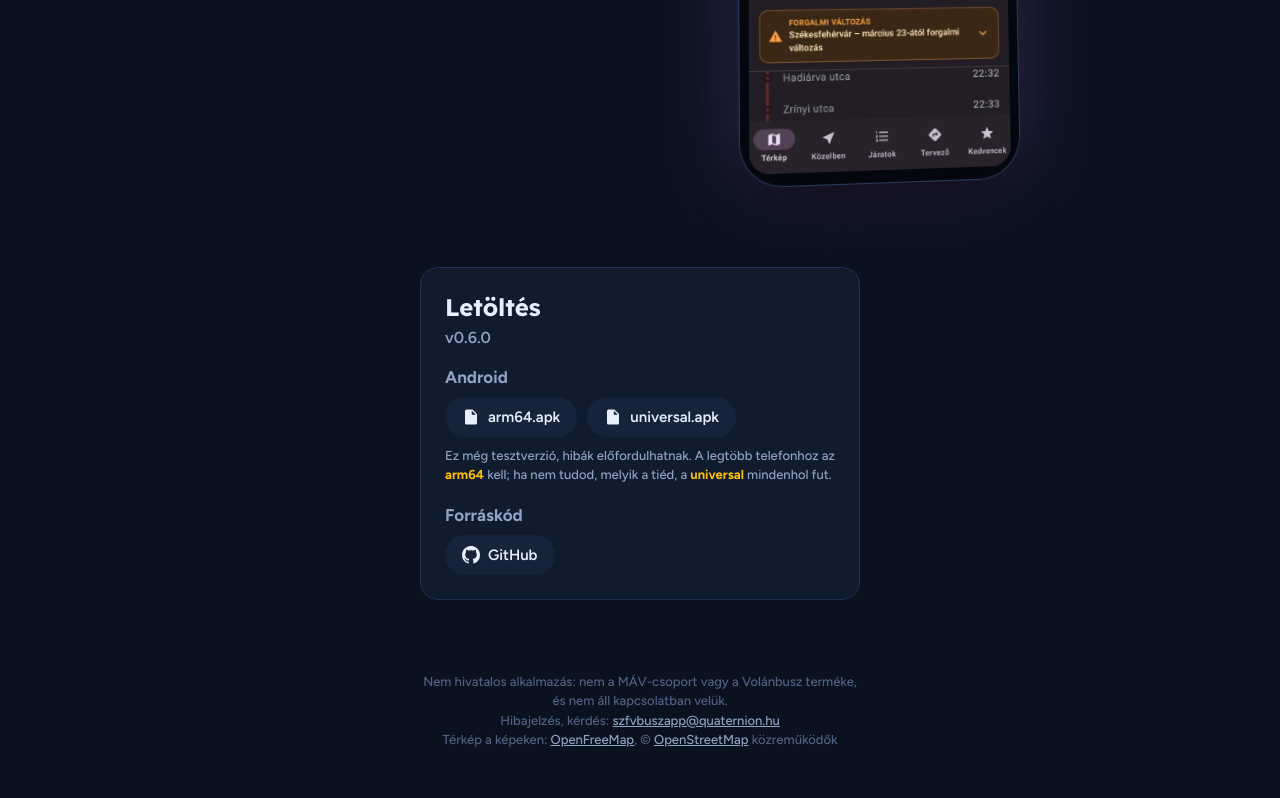
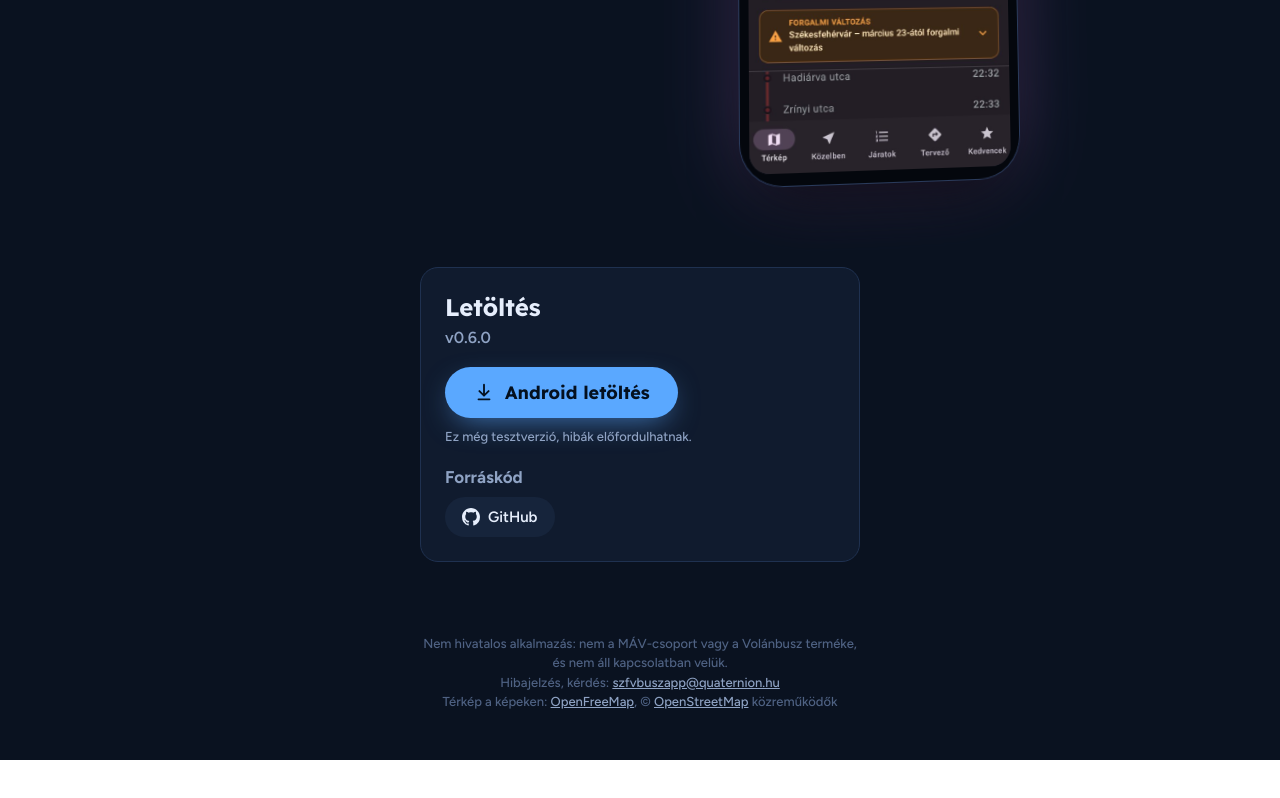
Before and after one commit to QuaternionDev/szfvbusz, a plain HTML site: page index.html in a window 1280 px wide. Shown: the part 3006-3804 px from the top of the page. After the commit the page ends 3766 px from the top, so only its background shows below. Drawn offline with Linux system fonts and the light colour scheme; no server answers.

Commit message:
Simplify downloads to a single Android button

```diff
--- a/index.html
+++ b/index.html
@@ -41,7 +41,7 @@
   h1, h2 { font-family: "Lexend", "Figtree", sans-serif; margin: 0; }
   .hero { width: 100%; max-width: 440px; text-align: center; }
 
-  /* Felső gomb, ami az oldal alján lévő letöltésekhez ugrik. */
+  /* Letöltés gomb: felül az oldal aljára ugrik, alul az APK-t tölti le. */
   .cta { margin-top: 28px; }
   .download-btn {
     display: inline-flex; align-items: center; gap: 10px;
@@ -92,7 +92,6 @@
   a.chip:hover { background: var(--chip-hover); border-color: var(--border); }
   a.chip:focus-visible { outline: 2px solid var(--accent); outline-offset: 2px; }
   .hint { color: var(--muted); font-size: 13px; margin: 10px 0 0; line-height: 1.45; }
-  .hint b { color: #ffc107; }
 
   /* Funkciók képernyőképekkel: felváltva balra és jobbra, mobilon egymás alatt. */
   .features { width: 100%; max-width: 900px; margin-top: 72px; }
@@ -275,19 +274,11 @@
     <div class="version" id="version">v0.6.0</div>
 
     <div class="section">
-      <h3>Android</h3>
-      <div class="chips">
-        <a class="chip" id="apk-arm64" href="https://github.com/QuaternionDev/szfvbusz/releases/download/v0.6.0/SzfvBusz-v0.6.0-arm64.apk">
-          <svg viewBox="0 0 24 24"><path d="M14 2H6a2 2 0 0 0-2 2v16a2 2 0 0 0 2 2h12a2 2 0 0 0 2-2V8l-6-6zm-1 7V3.5L18.5 9H13z"/></svg>
-          arm64.apk
-        </a>
-        <a class="chip" id="apk-universal" href="https://github.com/QuaternionDev/szfvbusz/releases/download/v0.6.0/SzfvBusz-v0.6.0-universal.apk">
-          <svg viewBox="0 0 24 24"><path d="M14 2H6a2 2 0 0 0-2 2v16a2 2 0 0 0 2 2h12a2 2 0 0 0 2-2V8l-6-6zm-1 7V3.5L18.5 9H13z"/></svg>
-          universal.apk
-        </a>
-      </div>
-      <p class="hint">Ez még tesztverzió, hibák előfordulhatnak. A legtöbb telefonhoz az <b>arm64</b> kell;
-        ha nem tudod, melyik a tiéd, a <b>universal</b> mindenhol fut.</p>
+      <a class="download-btn" id="apk-universal" href="https://github.com/QuaternionDev/szfvbusz/releases/download/v0.6.0/SzfvBusz-v0.6.0-universal.apk">
+        <svg viewBox="0 0 24 24" aria-hidden="true"><path d="M12 3a1 1 0 0 1 1 1v9.59l3.3-3.3a1 1 0 1 1 1.4 1.42l-5 5a1 1 0 0 1-1.4 0l-5-5a1 1 0 1 1 1.4-1.42l3.3 3.3V4a1 1 0 0 1 1-1zM5 20a1 1 0 0 1 1-1h12a1 1 0 1 1 0 2H6a1 1 0 0 1-1-1z"/></svg>
+        Android letöltés
+      </a>
+      <p class="hint">Ez még tesztverzió, hibák előfordulhatnak.</p>
     </div>
 
     <div class="section">
@@ -309,7 +300,7 @@
 </footer>
 
 <script>
-  // A legfrissebb kiadás verziója és APK-i a GitHubról; hiba esetén a fenti v0.6.0 marad.
+  // A legfrissebb kiadás verziója és universal APK-ja a GitHubról; hiba esetén a fenti v0.6.0 marad.
   fetch("https://api.github.com/repos/QuaternionDev/szfvbusz/releases/latest")
     .then(r => r.ok ? r.json() : Promise.reject())
     .then(rel => {
@@ -317,10 +308,8 @@
         document.getElementById("version").textContent = rel.tag_name;
         document.querySelectorAll("[data-version]").forEach(el => el.textContent = rel.tag_name);
       }
-      for (const asset of rel.assets || []) {
-        if (/arm64/.test(asset.name)) document.getElementById("apk-arm64").href = asset.browser_download_url;
-        if (/universal/.test(asset.name)) document.getElementById("apk-universal").href = asset.browser_download_url;
-      }
+      const apk = (rel.assets || []).find(asset => /universal/.test(asset.name));
+      if (apk) document.getElementById("apk-universal").href = apk.browser_download_url;
     })
     .catch(() => {});
 
```
